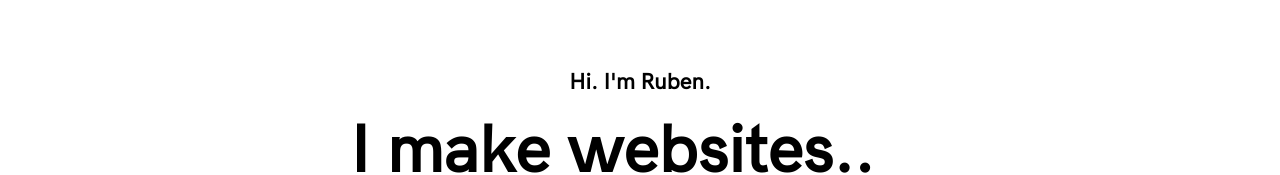
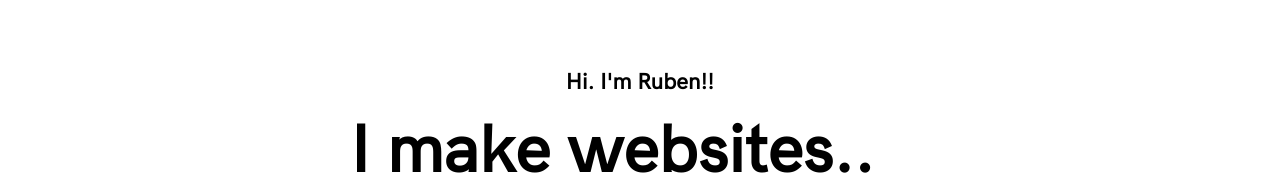
Before and after one commit to Ruben00001/website-portfolio, a React (Create React App) app: page / in a window 1280 px wide. Shown: the part 213-388 px from the top of the page. Built offline with nearby package versions, Linux system fonts and the light colour scheme.

Commit message:
test netlify integration

```diff
--- a/src/components/home/welcome-text/FirstLine.js
+++ b/src/components/home/welcome-text/FirstLine.js
@@ -9,7 +9,7 @@ export default function FirstLine() {
       config={{ duration: 1000 }}
     >
       { props => (
-        <p style={props} className="welcome-text__first-line">Hi. I'm Ruben.</p>
+        <p style={props} className="welcome-text__first-line">Hi. I'm Ruben!!</p>
       )}
     </Spring>
   )
```
